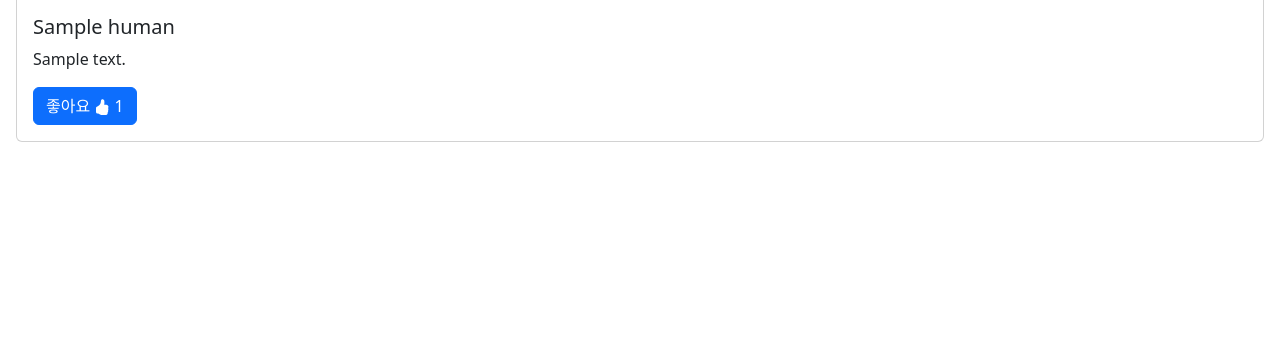
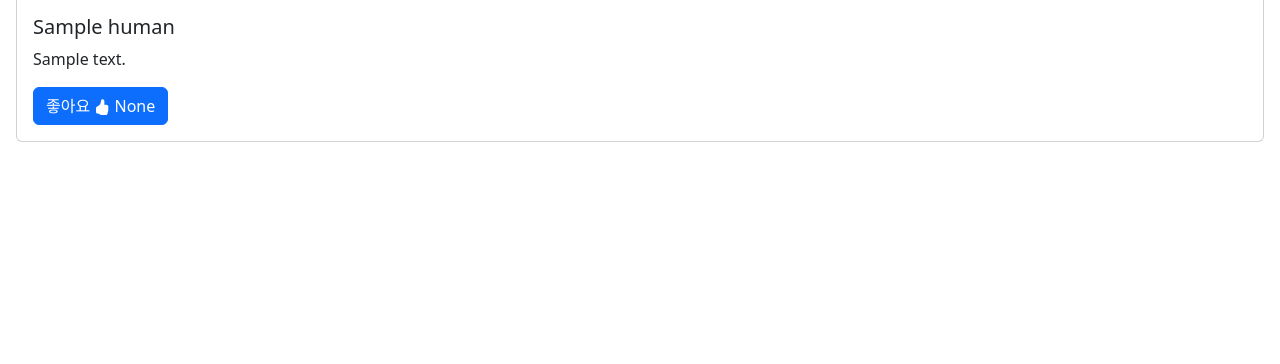
Before and after one commit to prographt8th-django/csleeeee-repo, a Django app: page /prography/human_like/ in a window 1280 px wide. Shown: the part 436-800 px from the top of the page. Run offline with Django 4.2, Linux system fonts and the light colour scheme; tables that the repository leaves empty hold one stand-in row (values such as "Sample post").

Commit message:
:recycle: refactor: if the key value is none add human.likes

```diff
--- a/prography/templates/prography/human_list.html
+++ b/prography/templates/prography/human_list.html
@@ -24,9 +24,9 @@
                 </svg>
                 {% for key, value in cache_likes.items %}
                     {% if human.id == key %}
-                        {% if value == None %}
-                            {{ human.likes }}
-                        {% endif %}
+                        {{ value }}
+                    {% elif key == None %}
+                        {{ human.likes }}
                     {% endif %}
                 {% endfor %}
             </a>
```
